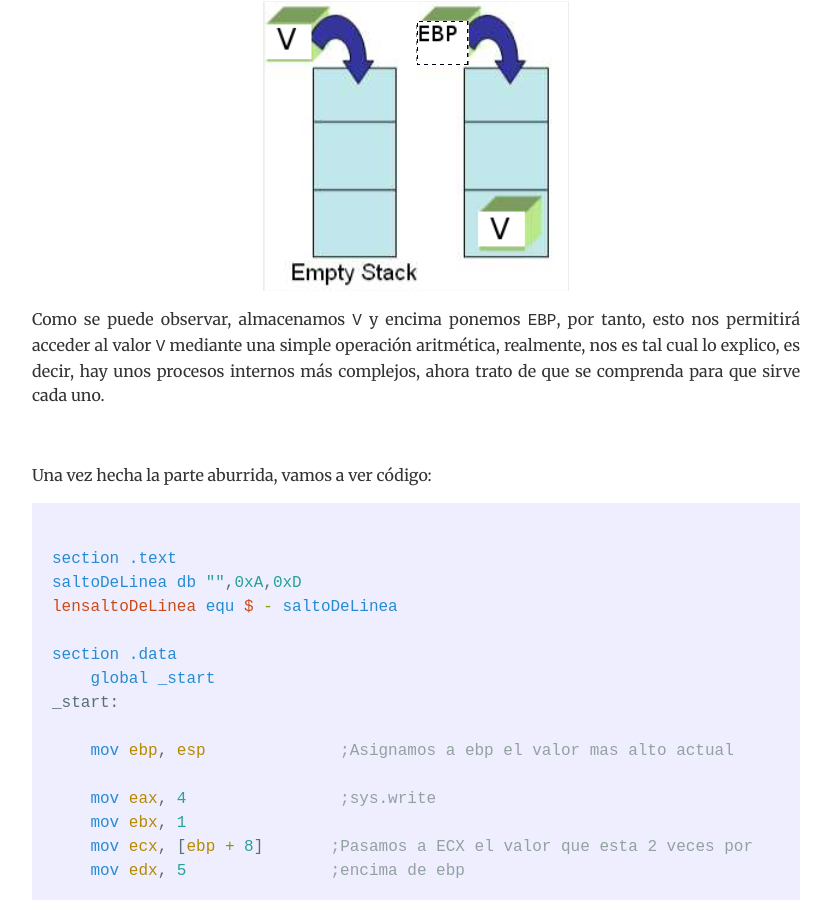
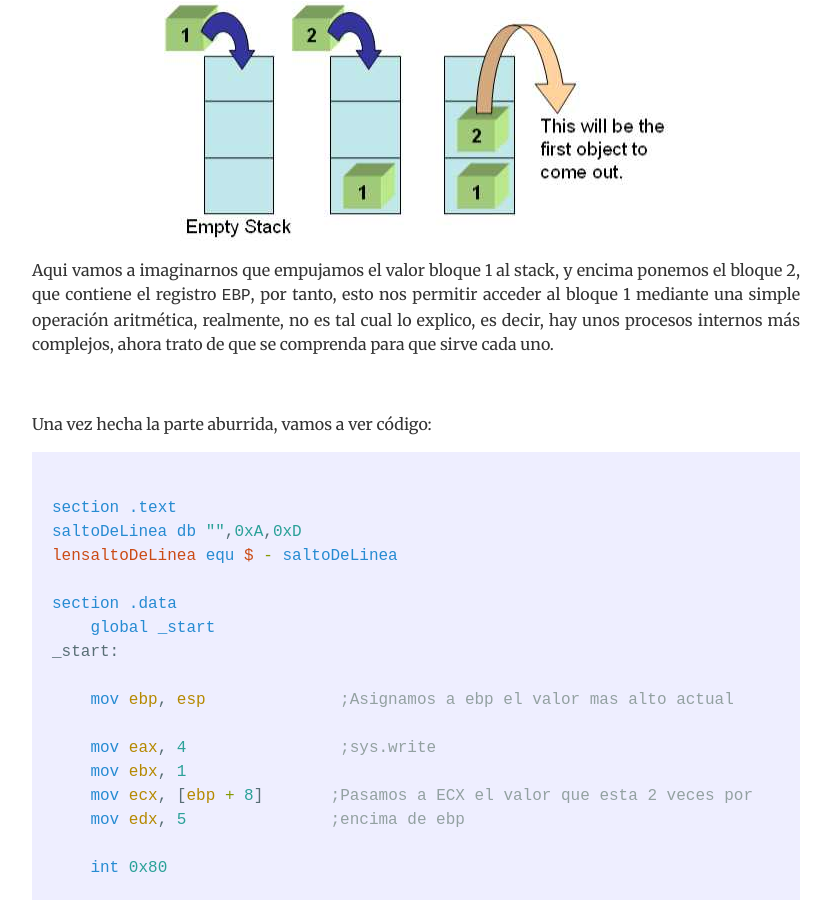
Before and after one commit to Poyoncio/poyoweb, a Jekyll site: the page built from _posts/2017-02-11-Curso-ensamblador-11-Registros-de-indice.md, in a window 1280 px wide and 900 px high, scrolled down 845 px. Shown: the whole window, without its empty margins (224-1055 px from the left). Built offline with Jekyll 4.4.1, drawn with Linux system fonts in a browser that asks for light colours; nearby versions of some CDN libraries; comment, search, counter and statistics services are not loaded.

Commit message:
Update 2017-02-11-Curso-ensamblador-11-Registros-de-indice.md

````diff
--- a/_posts/2017-02-11-Curso-ensamblador-11-Registros-de-indice.md
+++ b/_posts/2017-02-11-Curso-ensamblador-11-Registros-de-indice.md
@@ -22,9 +22,9 @@ Este operador se encarga de apuntar a el último elemento introducido en la pila
 
 Este operador se encarga de almacenar una posición concreta del stack, es decir, se guarda la posición del stack, y a partir de ahí, podemos acceder a otros valores, que esten por debajo o por encima suyo. Seguramente no lo hayan terminado de entender, así que vamos a explicarlo con una imagen:
 
-<img src="/images/cap-png-pointer-ebp-image-V-ebp.png" />
+<img src="/images/stack-22-10-ex-nasm-2.jpg" />
 
-Como se puede observar, almacenamos ```V``` y encima ponemos ```EBP```, por tanto, esto nos permitirá acceder al valor ```V``` mediante una simple operación aritmética, realmente, nos es tal cual lo explico, es decir, hay unos procesos internos más complejos, ahora trato de que se comprenda para que sirve cada uno.
+Aqui vamos a imaginarnos que empujamos el valor bloque 1 al stack, y encima ponemos el bloque 2, que contiene el registro ```EBP```, por tanto, esto nos permitir acceder al bloque 1 mediante una simple operación aritmética, realmente, no es tal cual lo explico, es decir, hay unos procesos internos más complejos, ahora trato de que se comprenda para que sirve cada uno.
 
 
 <br>
````
